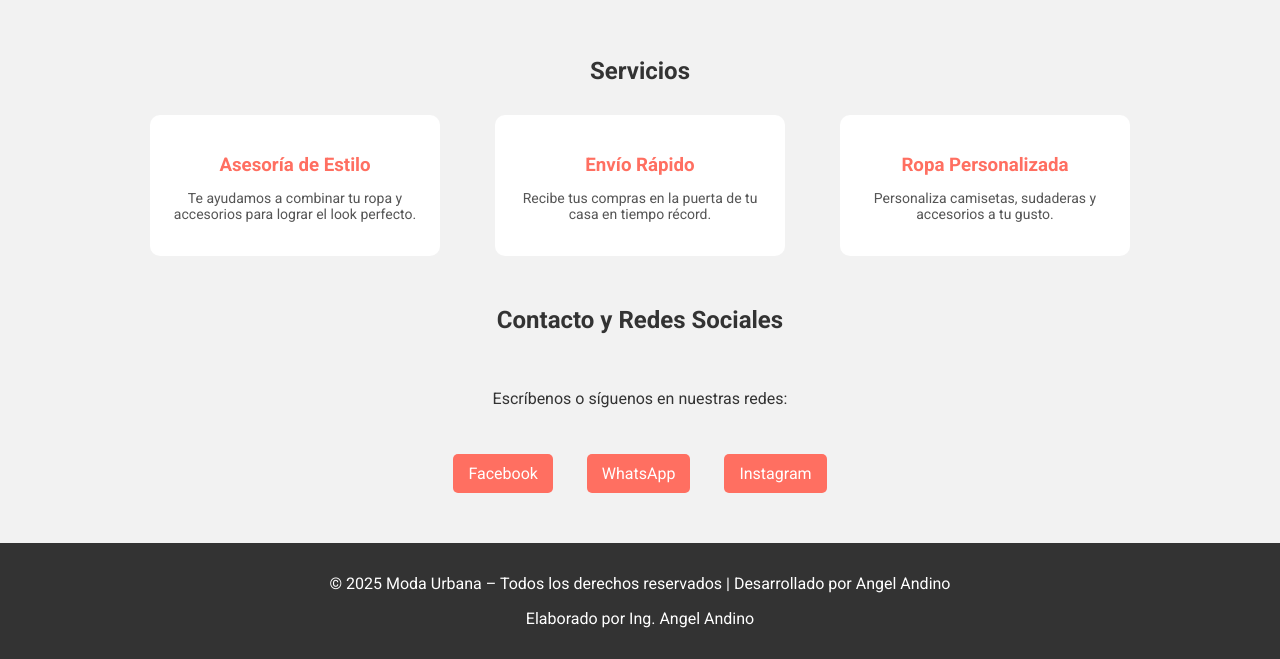
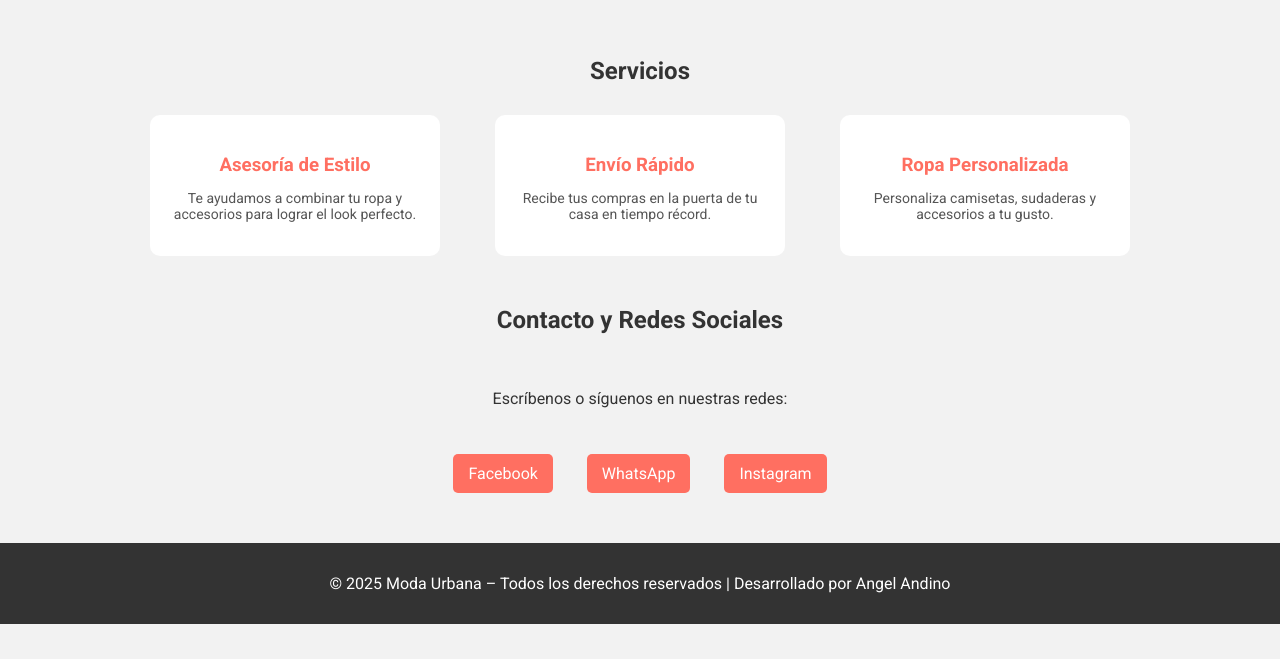
Before and after one commit to angelandi993-lab/angelprojecto.github.io, a plain HTML site: page index.html in a window 1280 px wide. Shown: the part 1333-1992 px from the top of the page. After the commit the page ends 1957 px from the top, so only its background shows below. Drawn offline with Linux system fonts and the light colour scheme.

Commit message:
Update index.html

```diff
--- a/index.html
+++ b/index.html
@@ -291,7 +291,6 @@
 
 <footer>
     <p>© 2025 Moda Urbana – Todos los derechos reservados | Desarrollado por Angel Andino</p>
-    <p>Elaborado por Ing. Angel Andino</p>
 </footer>
 
 <script>
```
